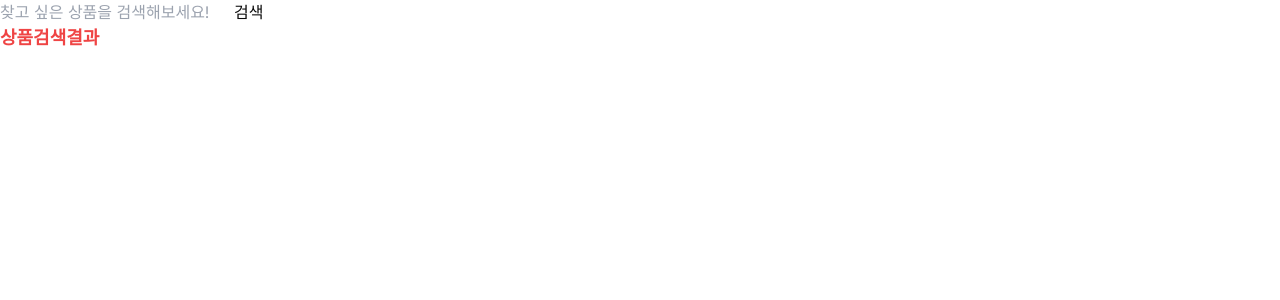
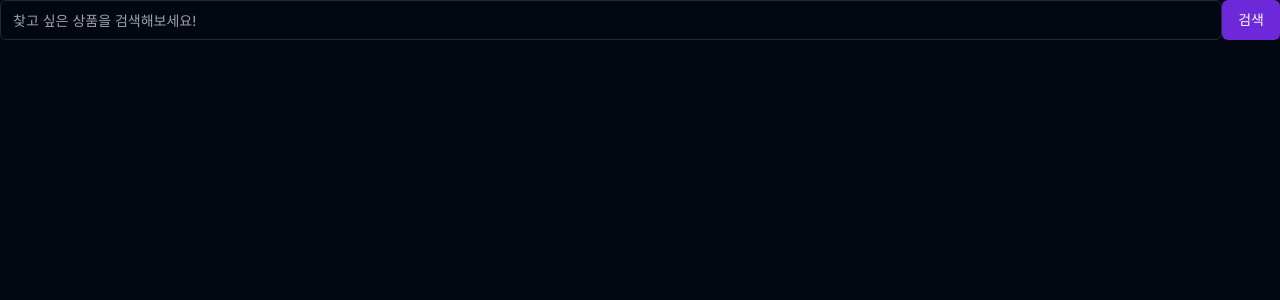
Before and after one commit to LeHiHo/shopping, a Next.js app: page /main in a window 1280 px wide. Shown: the top 300 px of the page. Built offline with nearby package versions, Linux system fonts and the light colour scheme.

Commit message:
Feat:shadcn/ui 컴포넌트 설치

```diff
--- a/package.json
+++ b/package.json
@@ -9,6 +9,7 @@
     "lint": "next lint"
   },
   "dependencies": {
+    "@radix-ui/react-slot": "^1.0.2",
     "@tailwindcss/typography": "^0.5.13",
     "@tanstack/react-query": "^5.32.1",
     "axios": "^1.6.8",
@@ -16,6 +17,7 @@
     "clsx": "^2.1.1",
     "lucide-react": "^0.378.0",
     "next": "14.2.3",
+    "next-themes": "^0.3.0",
     "react": "^18",
     "react-dom": "^18",
     "tailwind-merge": "^2.3.0",
--- a/src/app/globals.css
+++ b/src/app/globals.css
@@ -5,64 +5,47 @@
 @layer base {
   :root {
     --background: 0 0% 100%;
-      --foreground: 0 0% 3.9%;
-
+    --foreground: 224 71.4% 4.1%;
     --card: 0 0% 100%;
-      --card-foreground: 0 0% 3.9%;
-
+    --card-foreground: 224 71.4% 4.1%;
     --popover: 0 0% 100%;
-      --popover-foreground: 0 0% 3.9%;
-
-      --primary: 0 0% 9%;
-      --primary-foreground: 0 0% 98%;
-
-      --secondary: 0 0% 96.1%;
-      --secondary-foreground: 0 0% 9%;
-
-      --muted: 0 0% 96.1%;
-      --muted-foreground: 0 0% 45.1%;
-
-      --accent: 0 0% 96.1%;
-      --accent-foreground: 0 0% 9%;
-
+    --popover-foreground: 224 71.4% 4.1%;
+    --primary: 262.1 83.3% 57.8%;
+    --primary-foreground: 210 20% 98%;
+    --secondary: 220 14.3% 95.9%;
+    --secondary-foreground: 220.9 39.3% 11%;
+    --muted: 220 14.3% 95.9%;
+    --muted-foreground: 220 8.9% 46.1%;
+    --accent: 220 14.3% 95.9%;
+    --accent-foreground: 220.9 39.3% 11%;
     --destructive: 0 84.2% 60.2%;
-      --destructive-foreground: 0 0% 98%;
-
-      --border: 0 0% 89.8%;
-      --input: 0 0% 89.8%;
-      --ring: 0 0% 3.9%;
-
+    --destructive-foreground: 210 20% 98%;
+    --border: 220 13% 91%;
+    --input: 220 13% 91%;
+    --ring: 262.1 83.3% 57.8%;
     --radius: 0.5rem;
   }
 
   .dark {
-      --background: 0 0% 3.9%;
-      --foreground: 0 0% 98%;
-
-      --card: 0 0% 3.9%;
-      --card-foreground: 0 0% 98%;
-
-      --popover: 0 0% 3.9%;
-      --popover-foreground: 0 0% 98%;
-
-      --primary: 0 0% 98%;
-      --primary-foreground: 0 0% 9%;
-
-      --secondary: 0 0% 14.9%;
-      --secondary-foreground: 0 0% 98%;
-
-      --muted: 0 0% 14.9%;
-      --muted-foreground: 0 0% 63.9%;
-
-      --accent: 0 0% 14.9%;
-      --accent-foreground: 0 0% 98%;
-
+    --background: 224 71.4% 4.1%;
+    --foreground: 210 20% 98%;
+    --card: 224 71.4% 4.1%;
+    --card-foreground: 210 20% 98%;
+    --popover: 224 71.4% 4.1%;
+    --popover-foreground: 210 20% 98%;
+    --primary: 263.4 70% 50.4%;
+    --primary-foreground: 210 20% 98%;
+    --secondary: 215 27.9% 16.9%;
+    --secondary-foreground: 210 20% 98%;
+    --muted: 215 27.9% 16.9%;
+    --muted-foreground: 217.9 10.6% 64.9%;
+    --accent: 215 27.9% 16.9%;
+    --accent-foreground: 210 20% 98%;
     --destructive: 0 62.8% 30.6%;
-      --destructive-foreground: 0 0% 98%;
-
-      --border: 0 0% 14.9%;
-      --input: 0 0% 14.9%;
-      --ring: 0 0% 83.1%;
+    --destructive-foreground: 210 20% 98%;
+    --border: 215 27.9% 16.9%;
+    --input: 215 27.9% 16.9%;
+    --ring: 263.4 70% 50.4%;
   }
 }
 
--- a/src/app/layout.tsx
+++ b/src/app/layout.tsx
@@ -1,6 +1,7 @@
 import type { Metadata } from "next";
 import { Inter } from "next/font/google";
 import "./globals.css";
+import { ThemeProvider } from "@/components/ThemeProvider";
 
 const inter = Inter({ subsets: ["latin"] });
 
@@ -16,7 +17,16 @@ export default function RootLayout({
 }>) {
   return (
     <html lang="ko">
-      <body className={inter.className}>{children}</body>
+      <body className={inter.className}>
+        <ThemeProvider
+          attribute="class"
+          defaultTheme="dark"
+          enableSystem
+          disableTransitionOnChange
+        >
+          {children}
+        </ThemeProvider>
+      </body>
     </html>
   );
 }
--- a/src/components/ProductSearch.tsx
+++ b/src/components/ProductSearch.tsx
@@ -3,6 +3,9 @@
 import { useState } from "react";
 // import { useRouter } from "next/navigation";
 import { ProductsSearchAction } from "@/app/main/action";
+import { Button } from "./ui/button";
+import { Input } from "./ui/input";
+import { Progress } from "./ui/progress";
 
 const LoginPage = () => {
   const [keyword, setKeyword] = useState<string>("");
@@ -38,19 +41,18 @@ const LoginPage = () => {
           // }
         }}
       >
-        <input
-          type="text"
-          placeholder="찾고 싶은 상품을 검색해보세요!"
-          value={keyword}
-          onChange={(e) => setKeyword(e.target.value)}
-        />
-        <button type="submit">검색</button>
+        <div className="flex">
+          <Input
+            type="text"
+            placeholder="찾고 싶은 상품을 검색해보세요!"
+            value={keyword}
+            onChange={(e) => setKeyword(e.target.value)}
+          />
+          <Button type="submit">검색</Button>
+        </div>
       </form>
       <div>
         <div className="flex flex-col">
-          <div className="text-lg font-bold mb-4 text-red-500">
-            상품검색결과
-          </div>
           <div className="flex flex-wrap">
             {items ? (
               items.map((item, index) => (
--- /dev/null
+++ b/src/components/ThemeProvider.tsx
@@ -0,0 +1,9 @@
+"use client";
+
+import * as React from "react";
+import { ThemeProvider as NextThemesProvider } from "next-themes";
+import { type ThemeProviderProps } from "next-themes/dist/types";
+
+export function ThemeProvider({ children, ...props }: ThemeProviderProps) {
+  return <NextThemesProvider {...props}>{children}</NextThemesProvider>;
+}
--- /dev/null
+++ b/src/components/ui/button.tsx
@@ -0,0 +1,56 @@
+import * as React from "react"
+import { Slot } from "@radix-ui/react-slot"
+import { cva, type VariantProps } from "class-variance-authority"
+
+import { cn } from "@/lib/utils"
+
+const buttonVariants = cva(
+  "inline-flex items-center justify-center whitespace-nowrap rounded-md text-sm font-medium ring-offset-background transition-colors focus-visible:outline-none focus-visible:ring-2 focus-visible:ring-ring focus-visible:ring-offset-2 disabled:pointer-events-none disabled:opacity-50",
+  {
+    variants: {
+      variant: {
+        default: "bg-primary text-primary-foreground hover:bg-primary/90",
+        destructive:
+          "bg-destructive text-destructive-foreground hover:bg-destructive/90",
+        outline:
+          "border border-input bg-background hover:bg-accent hover:text-accent-foreground",
+        secondary:
+          "bg-secondary text-secondary-foreground hover:bg-secondary/80",
+        ghost: "hover:bg-accent hover:text-accent-foreground",
+        link: "text-primary underline-offset-4 hover:underline",
+      },
+      size: {
+        default: "h-10 px-4 py-2",
+        sm: "h-9 rounded-md px-3",
+        lg: "h-11 rounded-md px-8",
+        icon: "h-10 w-10",
+      },
+    },
+    defaultVariants: {
+      variant: "default",
+      size: "default",
+    },
+  }
+)
+
+export interface ButtonProps
+  extends React.ButtonHTMLAttributes<HTMLButtonElement>,
+    VariantProps<typeof buttonVariants> {
+  asChild?: boolean
+}
+
+const Button = React.forwardRef<HTMLButtonElement, ButtonProps>(
+  ({ className, variant, size, asChild = false, ...props }, ref) => {
+    const Comp = asChild ? Slot : "button"
+    return (
+      <Comp
+        className={cn(buttonVariants({ variant, size, className }))}
+        ref={ref}
+        {...props}
+      />
+    )
+  }
+)
+Button.displayName = "Button"
+
+export { Button, buttonVariants }
--- /dev/null
+++ b/src/components/ui/input.tsx
@@ -0,0 +1,25 @@
+import * as React from "react"
+
+import { cn } from "@/lib/utils"
+
+export interface InputProps
+  extends React.InputHTMLAttributes<HTMLInputElement> {}
+
+const Input = React.forwardRef<HTMLInputElement, InputProps>(
+  ({ className, type, ...props }, ref) => {
+    return (
+      <input
+        type={type}
+        className={cn(
+          "flex h-10 w-full rounded-md border border-input bg-background px-3 py-2 text-sm ring-offset-background file:border-0 file:bg-transparent file:text-sm file:font-medium placeholder:text-muted-foreground focus-visible:outline-none focus-visible:ring-2 focus-visible:ring-ring focus-visible:ring-offset-2 disabled:cursor-not-allowed disabled:opacity-50",
+          className
+        )}
+        ref={ref}
+        {...props}
+      />
+    )
+  }
+)
+Input.displayName = "Input"
+
+export { Input }
--- /dev/null
+++ b/src/components/ui/progress.tsx
@@ -0,0 +1,28 @@
+"use client"
+
+import * as React from "react"
+import * as ProgressPrimitive from "@radix-ui/react-progress"
+
+import { cn } from "@/lib/utils"
+
+const Progress = React.forwardRef<
+  React.ElementRef<typeof ProgressPrimitive.Root>,
+  React.ComponentPropsWithoutRef<typeof ProgressPrimitive.Root>
+>(({ className, value, ...props }, ref) => (
+  <ProgressPrimitive.Root
+    ref={ref}
+    className={cn(
+      "relative h-4 w-full overflow-hidden rounded-full bg-secondary",
+      className
+    )}
+    {...props}
+  >
+    <ProgressPrimitive.Indicator
+      className="h-full w-full flex-1 bg-primary transition-all"
+      style={{ transform: `translateX(-${100 - (value || 0)}%)` }}
+    />
+  </ProgressPrimitive.Root>
+))
+Progress.displayName = ProgressPrimitive.Root.displayName
+
+export { Progress }
```
Also changed, not shown: 1 other file (tests, documents, lock files or other folders). Lines whose indentation alone changed are shown as unchanged.
